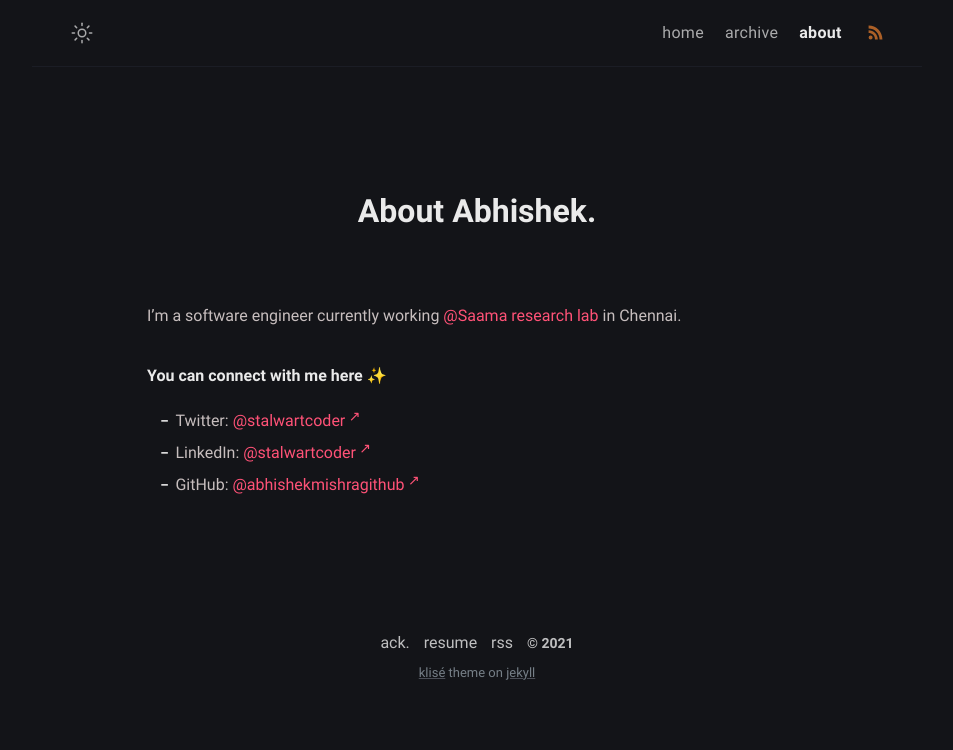
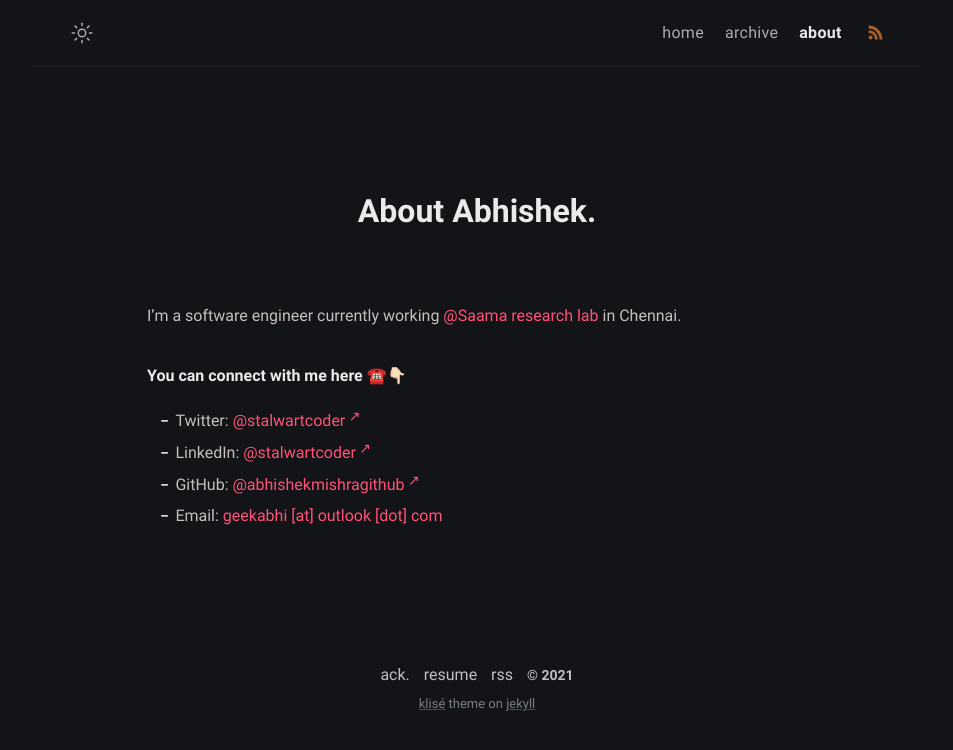
Before and after one commit to abhishekmishragithub/Jekyll-site, a Jekyll site: the page built from about.md, in a window 1280 px wide. Shown: the top 750 px of the page, without its empty margins (163-1116 px from the left). Built offline with Jekyll 4.4.1, drawn with Linux system fonts in a browser that asks for light colours.

Commit message:
Update config
Signed-off-by: Abhishek Mishra <geekabhi@outlook.com>

```diff
--- a/_config.yml
+++ b/_config.yml
@@ -1,7 +1,7 @@
 # Site settings
 title: Abhishek Mishra # site title
 description: >- # site description
-  He is a backend developer.
+  Abhishek mishra's website. He is a backend developer.
 lang: en-US # default lang
 timezone: Asia/Kolkata # set your timezone
 image: assets/img/avatar.png # This image used for Open Graph more info https://ogp.me/
@@ -21,7 +21,7 @@ author:
   avatar: /assets/img/avatar.png # change with your own avatar
 
 # URL settings
-url: "https://klise.now.sh" #
+url: "https://abhishekmishra.dev" #
 baseurl:
 permalink: /:title/
 google_analytics: # leave it blank if not wish
--- a/about.md
+++ b/about.md
@@ -8,8 +8,9 @@ comments: false
 
 I'm a software engineer currently working [@Saama research lab](https://github.com/saamaresearch) in Chennai.
 
-**You can connect with me here ✨**
+**You can connect with me here ☎️👇🏻**
 
 - Twitter: <a href="https://twitter.com/stalwartcoder" target="_blank">@stalwartcoder</a>
 - LinkedIn: <a href="https://linkedin.com/in/stalwartcoder" target="_blank">@stalwartcoder</a>
 - GitHub: <a href="https://github.com/abhishekmishragithub" target="_blank">@abhishekmishragithub</a>
+- Email:  <a href = "mailto: geekabhi@outlook.com">geekabhi [at] outlook [dot]  com</a>
```
